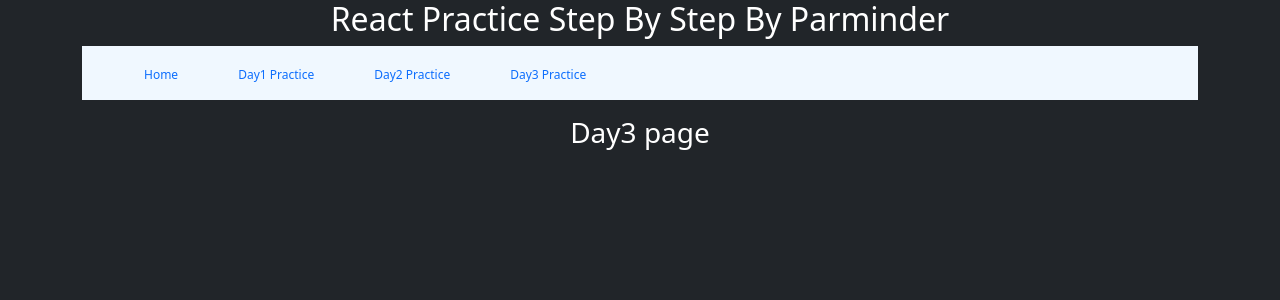
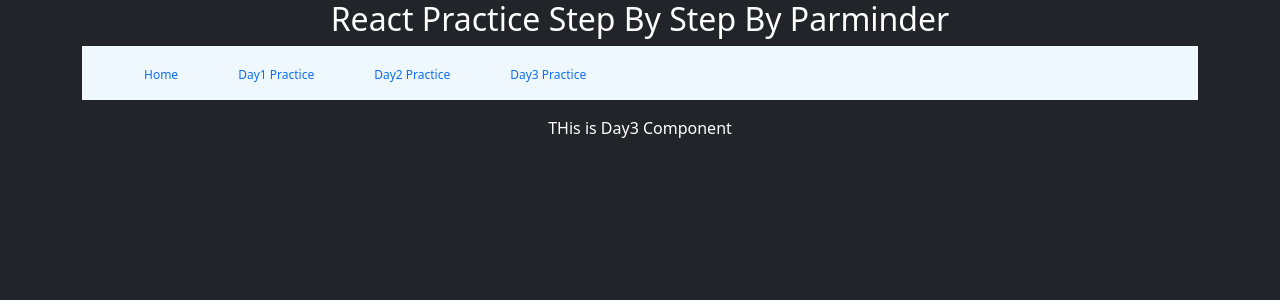
Before and after one commit to parminderdev/React-practice, a React (Create React App) app: page /day3 in a window 1280 px wide. Shown: the top 300 px of the page. Built offline with nearby package versions, Linux system fonts and the light colour scheme.

Commit message:
Converted Day3 function component to class component

```diff
--- a/src/components/Day3.jsx
+++ b/src/components/Day3.jsx
@@ -1,9 +1,6 @@
-function Day3() {
-  return (
-    <div>
-      <h3>Day3 page </h3>
-    </div>
-  );
+import React from "react";
+export default class Day3 extends React.Component {
+  render() {
+    return <div>THis is Day3 Component</div>;
+  }
 }
-
-export default Day3;
```
